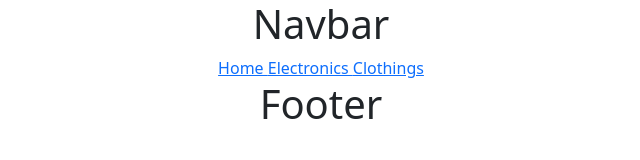
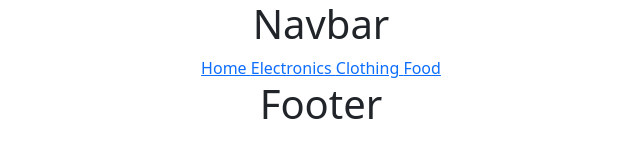
Before and after one commit to Its-Alann/Heagle, a React (Create React App) app in the folder ecommerce-website/: page / in a window 1280 px wide. Shown: the top 160 px of the page, without its empty margins (319-959 px from the left). Built offline with nearby package versions, Linux system fonts and the light colour scheme.

Commit message:
Added route for Food page

```diff
--- a/ecommerce-website/src/App.js
+++ b/ecommerce-website/src/App.js
@@ -3,6 +3,7 @@
 import { BrowserRouter as Router, Route, Routes, Link} from 'react-router-dom'
 import Electronics from './components/categories/electronics'
 import Clothes from './components/categories/clothes'
+import Food from './components/categories/food'
 
 function App() {
   return (
@@ -12,17 +13,20 @@
         <h1> Navbar </h1>
         <Link to="/"> Home </Link>
         <Link to="/electronics"> Electronics </Link>
-        <Link to="/clothes"> Clothings </Link>
+        <Link to="/clothes"> Clothing </Link>
+        <Link to="/food"> Food </Link>
 
         <Routes>
           <Route path="/clothes" exact element={<Clothes />} />
           <Route path ="/electronics" exact element={<Electronics/>}/>
+          <Route path="/food" exact element={<Food />} />
         </Routes>
         {/* <h2> Food </h2> */}
 
         <h1> Footer</h1>
 
       </Router>
+
     </div>
   );
 }
```
